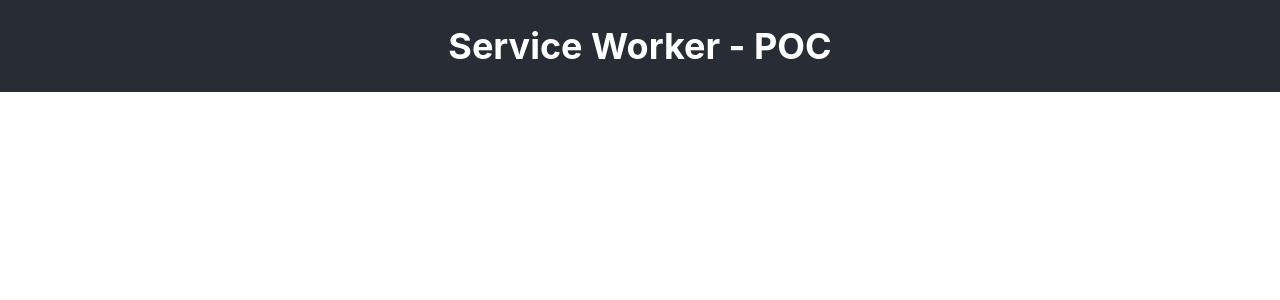
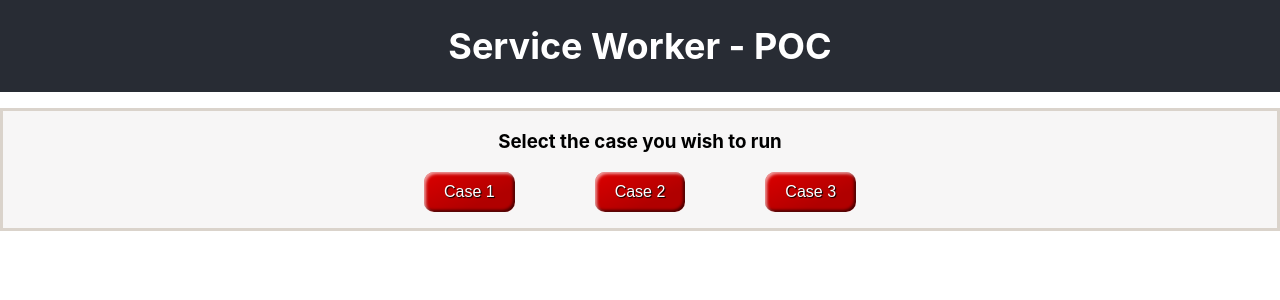
Before and after one commit to rivermanvr/service-worker-poc, a React (Create React App) app in the folder client/: page / in a window 1280 px wide. Shown: the top 300 px of the page. Built offline with nearby package versions, Linux system fonts and the light colour scheme; no server answers.

Commit message:
setup slection for routes

```diff
--- a/client/src/App.css
+++ /dev/null
@@ -1,14 +0,0 @@
-.App {
-  text-align: center;
-}
-
-.App-header {
-  background-color: #282c34;
-  min-height: 10vh;
-  display: flex;
-  flex-direction: column;
-  align-items: center;
-  justify-content: center;
-  font-size: calc(10px + 1vmin);
-  color: white;
-}
--- /dev/null
+++ b/client/src/Components/App/App.css
@@ -0,0 +1,59 @@
+.App {
+  text-align: center;
+}
+
+.App-header {
+  background-color: #282c34;
+  min-height: 10vh;
+  display: flex;
+  flex-direction: column;
+  align-items: center;
+  justify-content: center;
+  font-size: calc(10px + 1vmin);
+  color: white;
+}
+
+.App-Button-Container {
+  background-color: #f7f6f6;
+  border-style: solid;
+  border-color: rgb(218, 211, 203);
+}
+
+.App-Button {
+  border: 0;
+  line-height: 2.5;
+  padding: 0 20px;
+  font-size: 1rem;
+  text-align: center;
+  color: #fff;
+  text-shadow: 1px 1px 1px #000;
+  border-radius: 10px;
+  background-color: rgba(220, 0, 0, 1);
+  background-image: linear-gradient(to top left,
+                                    rgba(0, 0, 0, .2),
+                                    rgba(0, 0, 0, .2) 30%,
+                                    rgba(0, 0, 0, 0));
+  box-shadow: inset 2px 2px 3px rgba(255, 255, 255, .6),
+              inset -2px -2px 3px rgba(0, 0, 0, .6);
+}
+
+.App-Button:hover {
+  background-color: rgba(255, 0, 0, 1);
+}
+
+.App-Button:active {
+  box-shadow: inset -2px -2px 3px rgba(255, 255, 255, .6),
+              inset 2px 2px 3px rgba(0, 0, 0, .6);
+}
+
+.App-SpacingRight {
+  margin-right: 5rem
+}
+
+.App-MarginBelow {
+  margin-bottom:
+}
+
+.App-paddingBelow {
+  padding-bottom: 1rem;
+}
--- a/client/src/App.js
+++ b/client/src/Components/App/App.js
@@ -31,6 +31,14 @@ render() {
       </header>
       {/* Render the newly fetched data inside of this.state.data  */}
       <p>{this.state.data}</p>
+      <div className="App-Button-Container App-paddingBelow">
+        <h3>Select the case you wish to run</h3>
+        <div>
+          <input className="App-Button App-SpacingRight" type="button" value="Case 1"></input>
+          <input className="App-Button App-SpacingRight" type="button" value="Case 2"></input>
+          <input className="App-Button" type="button" value="Case 3"></input>
+        </div>
+      </div>
     </div>
   );
 }
--- a/client/src/index.js
+++ b/client/src/index.js
@@ -1,10 +1,16 @@
 import React from 'react';
 import ReactDOM from 'react-dom';
+import { BrowserRouter } from 'react-router-dom';
+
 import './index.css';
-import App from './App';
+import App from './Components/App/App';
 import * as serviceWorker from './serviceWorker';
 
-ReactDOM.render(<App />, document.getElementById('root'));
+ReactDOM.render((
+    <BrowserRouter>
+        <App />
+    </BrowserRouter>
+), document.getElementById('root'));
 
 // If you want your app to work offline and load faster, you can change
 // unregister() to register() below. Note this comes with some pitfalls.
```
Also changed, not shown: client/src/logo.svg (deleted), 1 other file (tests, documents, lock files or other folders).
